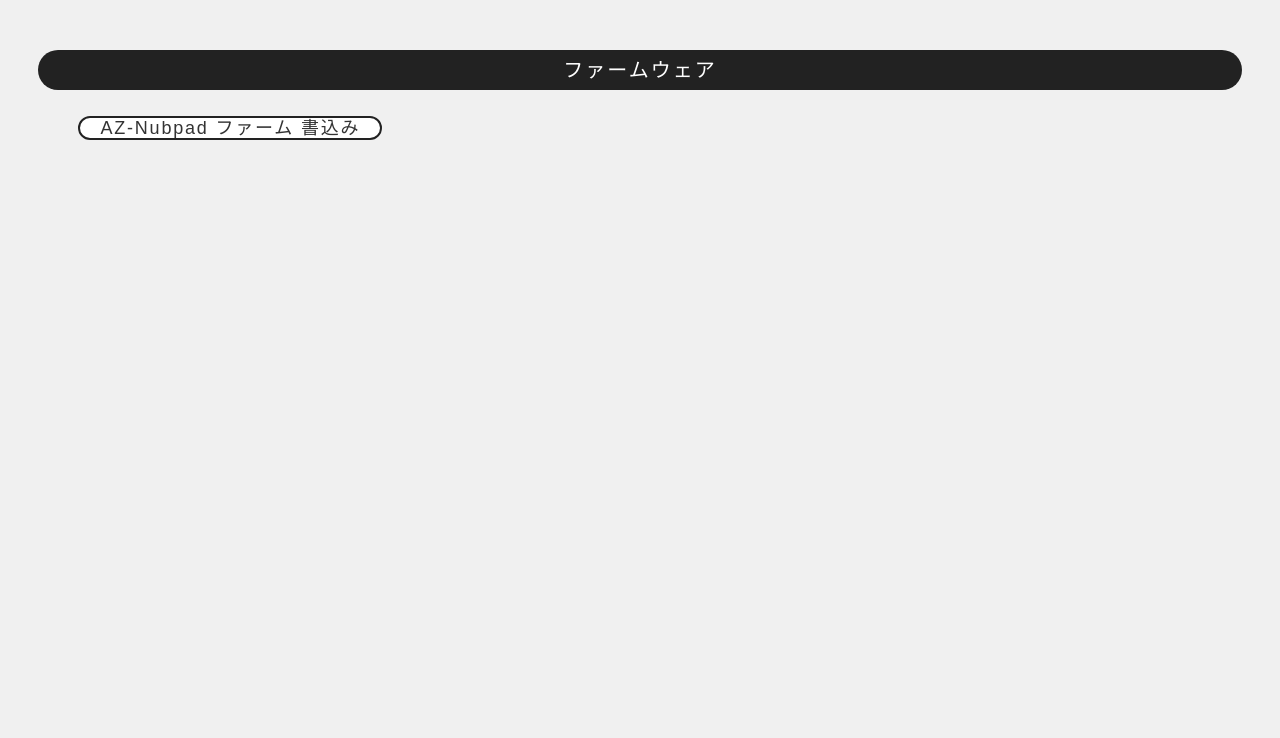
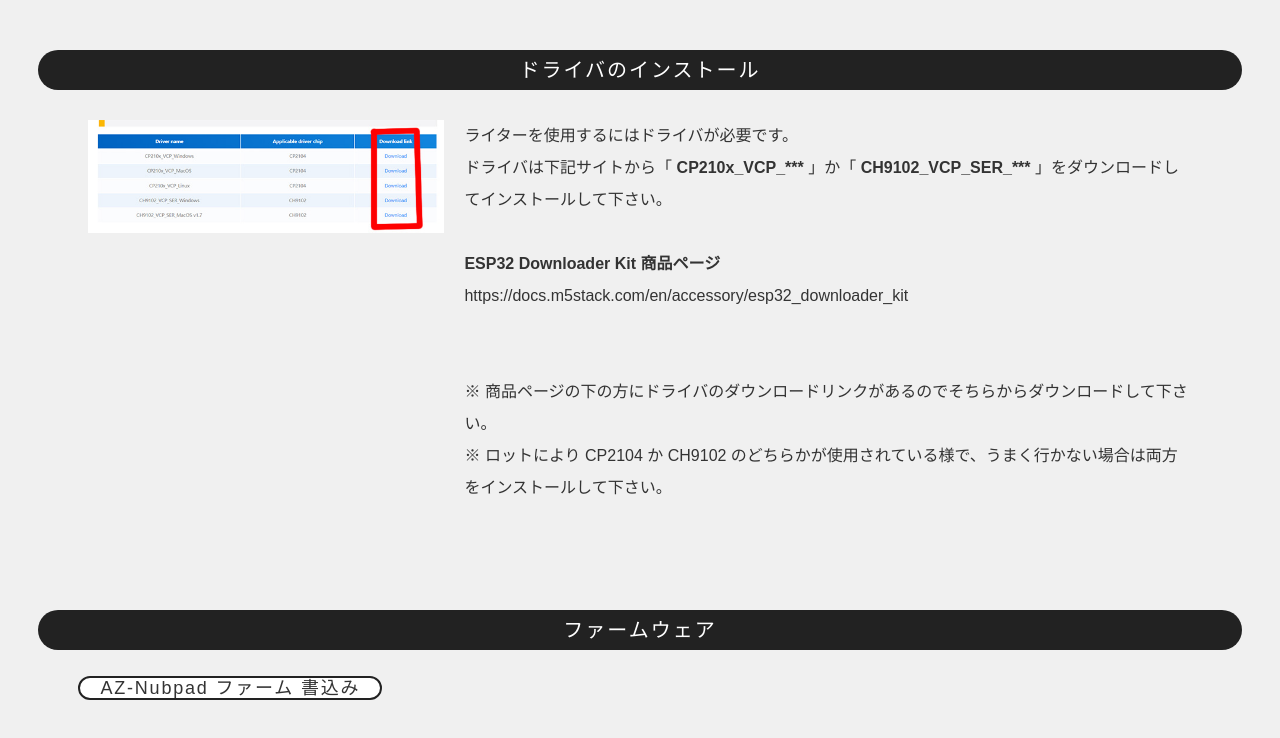
Before and after one commit to palette-system/az-nubpad, a plain HTML site: page docs/index.html in a window 1280 px wide. Drawn offline with nearby package versions, Linux system fonts and the light colour scheme.

Commit message:
update doc

```diff
--- a/docs/index.html
+++ b/docs/index.html
@@ -45,6 +45,22 @@ $(function(){
 
 <section id="new">
 
+<h2>ドライバのインストール</h2>
+<div class="content_body">
+    <table cellpadding="10"><tr><td valign="top">
+        <img src="./img/driver_download.jpg" width="600" height="191">
+        </td><td valign="top">
+        ライターを使用するにはドライバが必要です。<br>
+        ドライバは下記サイトから「 <b>CP210x_VCP_***</b> 」か「 <b>CH9102_VCP_SER_***</b> 」をダウンロードしてインストールして下さい。<br><br>
+        <b>ESP32 Downloader Kit 商品ページ</b><br><a href="https://docs.m5stack.com/en/accessory/esp32_downloader_kit" target="_blank">https://docs.m5stack.com/en/accessory/esp32_downloader_kit</a><br>
+        <br><br>
+        ※ 商品ページの下の方にドライバのダウンロードリンクがあるのでそちらからダウンロードして下さい。<br>
+        ※ ロットにより CP2104 か CH9102 のどちらかが使用されている様で、うまく行かない場合は両方をインストールして下さい。<br><br>
+    </td></tr></table>
+</div>
+<br><br>
+
+
 <h2>ファームウェア</h2>
 <div class="content_body">
 
```
Also changed, not shown: docs/img/driver_download.jpg (added).
